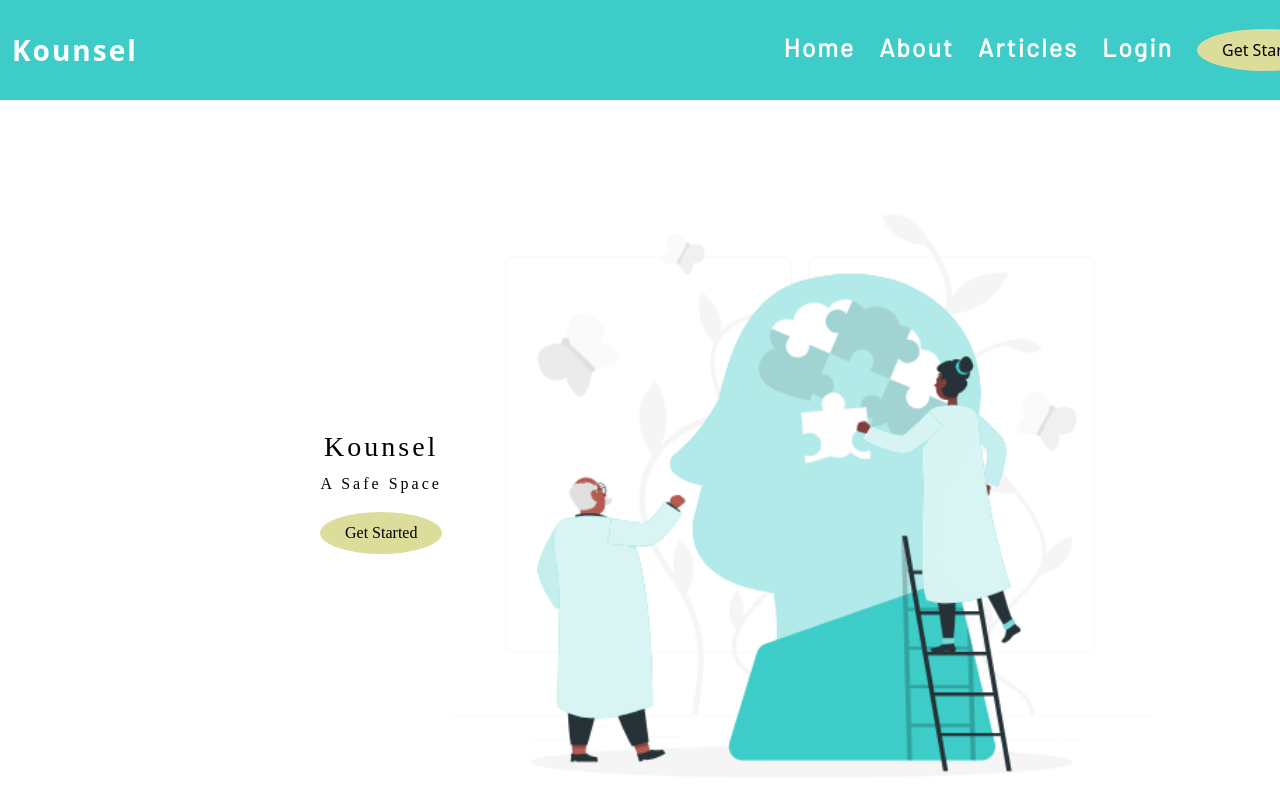
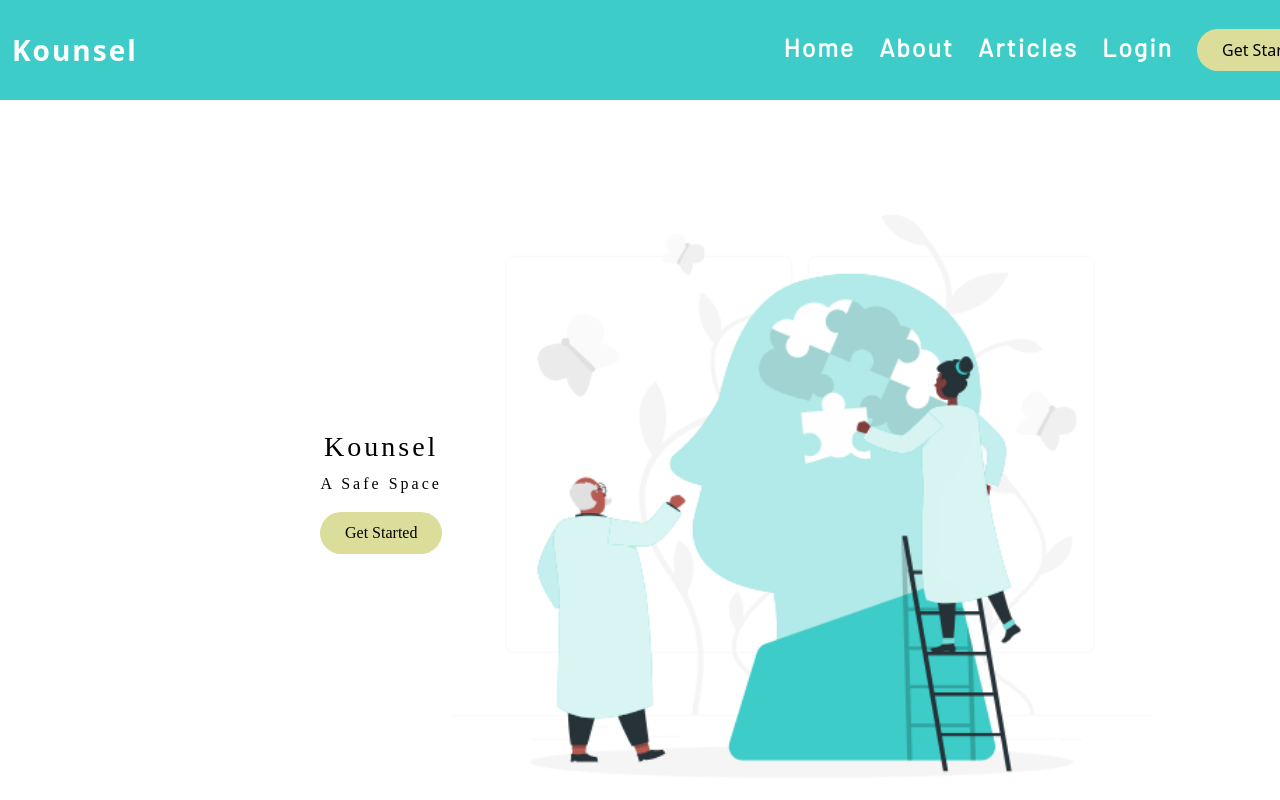
Before and after one commit to nishamghimire5/Kounsel, a Next.js app: page / in a window 1280 px wide. Shown: the top 800 px of the page. Built offline with nearby package versions, Linux system fonts and the light colour scheme; no server answers.

Commit message:
half changes to the homepage

```diff
--- a/styles/globals.css
+++ b/styles/globals.css
@@ -30,7 +30,7 @@ button{
   padding: 9px 25px;
   background-color: #07beb8;
   border: none;
-  border-radius: 50%;
+  border-radius: 50px;
   cursor: pointer;
   transition: all 0.3s ease 0s;
   font-family: "barlow", sans-serif;
@@ -62,7 +62,7 @@ button:hover {
   background-color: #dcdd9a;
   color: black;
   border: none;
-  border-radius: 50%;
+  border-radius: 50px;
   cursor: pointer;
 }
 
```
